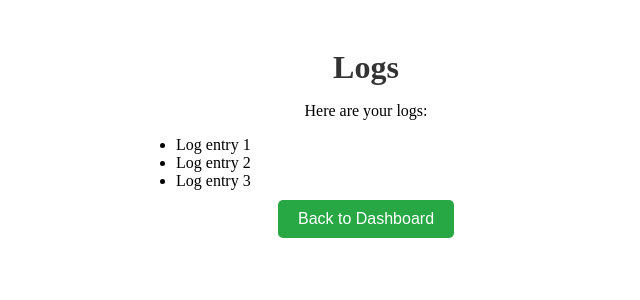
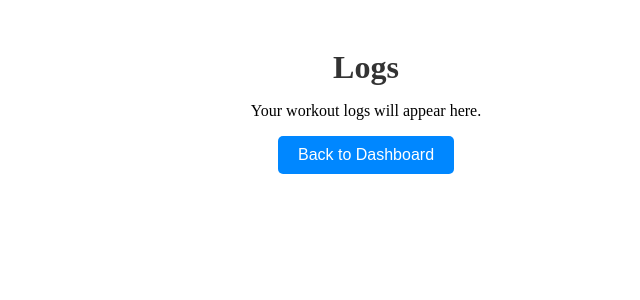
Before and after one commit to dkpunit/workout-tracker, a React (Create React App) app: page /logs in a window 1280 px wide. Shown: the top 300 px of the page, without its empty margins (274-914 px from the left). Built offline with nearby package versions, Linux system fonts and the light colour scheme.

Commit message:
Add "Back to Dashboard" button in Logs page
- Updated `Logs.js` to include a "Back to Dashboard" button.
- Ensured consistent styling between Logs and Dashboard components.
- Improved navigation flow between the Dashboard and Logs pages.

```diff
--- a/src/Logs.js
+++ b/src/Logs.js
@@ -5,14 +5,8 @@ function Logs() {
   return (
     <div style={styles.container}>
       <h1 style={styles.heading}>Logs</h1>
-      <p>Here are your logs:</p>
-      <ul style={styles.list}>
-        <li>Log entry 1</li>
-        <li>Log entry 2</li>
-        <li>Log entry 3</li>
-      </ul>
-
-      {/* Button to navigate back to the dashboard */}
+      <p>Your workout logs will appear here.</p>
+      {/* Button to navigate back to the Dashboard */}
       <Link to="/">
         <button style={styles.button}>Back to Dashboard</button>
       </Link>
@@ -30,16 +24,9 @@ const styles = {
     fontSize: "2rem",
     marginBottom: "1rem",
   },
-  list: {
-    textAlign: "left",
-    margin: "10px auto",
-    maxWidth: "400px",
-    listStyle: "disc",
-    paddingLeft: "20px",
-  },
   button: {
     padding: "10px 20px",
-    backgroundColor: "#28A745",
+    backgroundColor: "#0087FF",
     color: "#FFF",
     border: "none",
     borderRadius: "5px",
```
